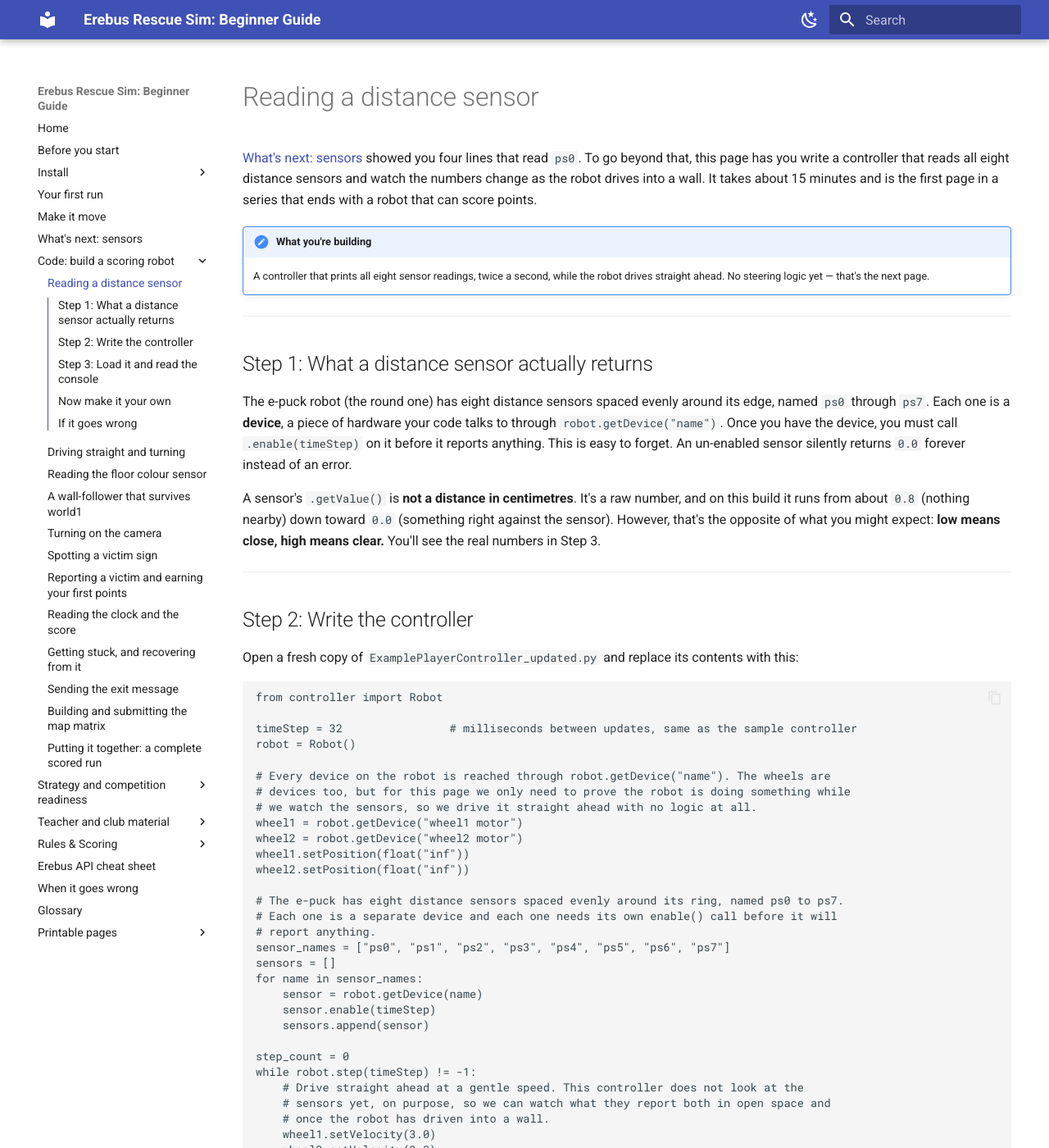
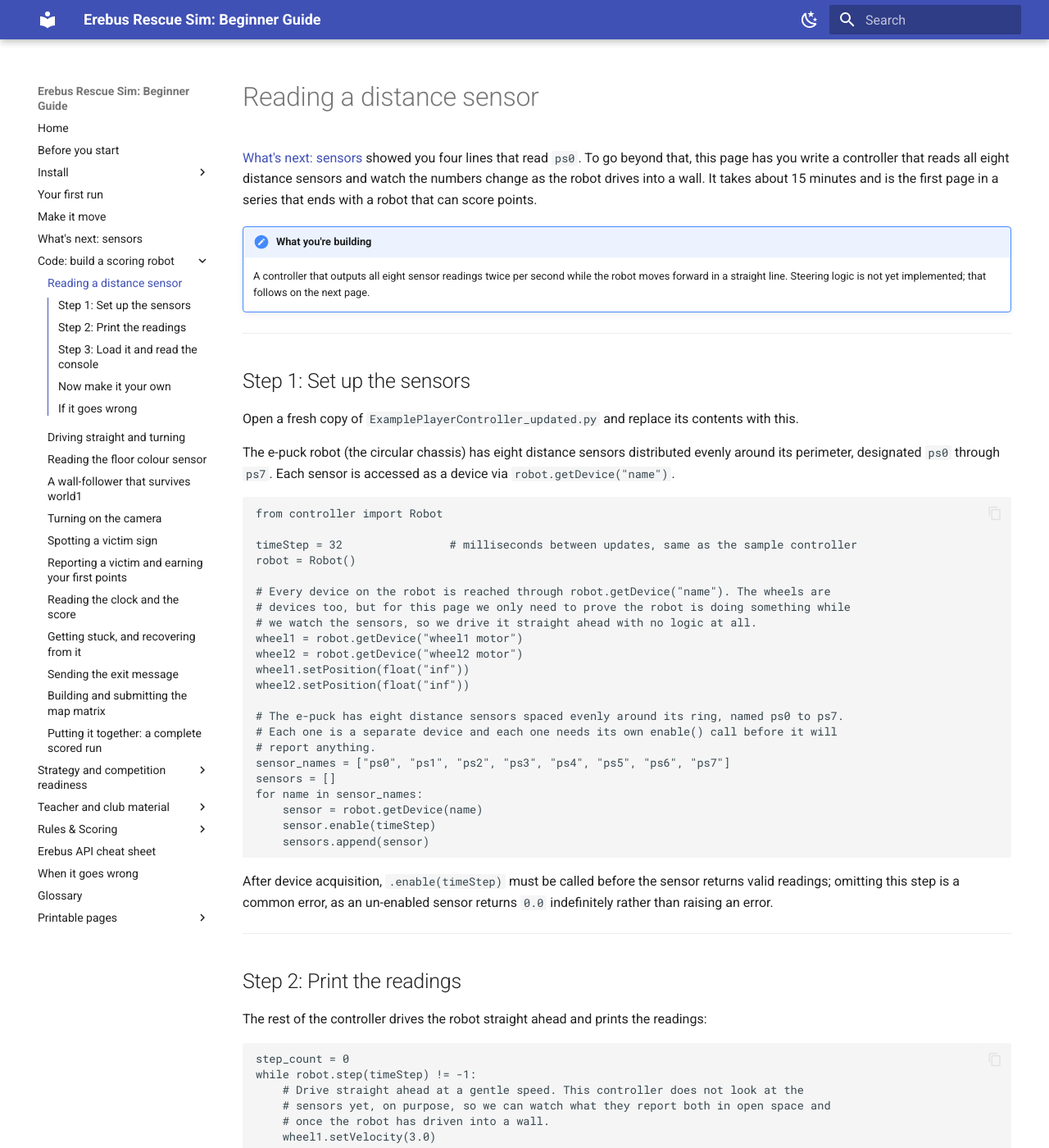
Before and after one commit to talkingj/rcja-rescue-sim-resources, an MkDocs documentation site: the page built from docs/code-sensors.md, in a window 1280 px wide and 1400 px high. Shown: the whole window at 82% size. Built offline with MkDocs 1.6.1 and Material for MkDocs 9.7.7, drawn with Linux system fonts in a browser that asks for light colours; some of the changed text lies outside the part shown.

Commit message:
code-sensors: apply author's rewrite, intertwine explanation with code
Per author review: replace "What you're building" note with exact
rewrite ("outputs all eight sensor readings twice per second..."),
and split the controller into two annotated chunks so the sensor
explanation and the code alternate (less scary than one 38-line block).

Structure: Step 1 Set up the sensors (device acquisition + enable),
Step 2 Print the readings (drive loop + getValue), Step 3 unchanged
so the author's "shown in Step 3" reference stays correct.

Expected style_check FAILs (deliberate, gate limitation):
- code block dropped or altered: single block split into two verbatim
  halves at the author's request
- link or image dropped: code-sensors.md#step-2-write-the-controller
  repointed to #step-1-set-up-the-sensors in workshop-sensors.md
  (heading renamed; mkdocs build --strict clean)

````diff
--- a/docs/code-sensors.md
+++ b/docs/code-sensors.md
@@ -6,29 +6,19 @@ watch the numbers change as the robot drives into a wall. It takes about 15 minu
 page in a series that ends with a robot that can score points.
 
 !!! note "What you're building"
-    A controller that prints all eight sensor readings, twice a second, while the robot drives
-    straight ahead. No steering logic yet — that's the next page.
+    A controller that outputs all eight sensor readings twice per second while the robot moves
+    forward in a straight line. Steering logic is not yet implemented; that follows on the next
+    page.
 
 ---
 
-## Step 1: What a distance sensor actually returns
+## Step 1: Set up the sensors
 
-The e-puck robot (the round one) has eight distance sensors spaced evenly around its edge, named
-`ps0` through `ps7`. Each one is a **device**, a piece of hardware your code talks to through
-`robot.getDevice("name")`. Once you have the device, you must call `.enable(timeStep)` on it before
-it reports anything. This is easy to forget. An un-enabled sensor silently returns `0.0` forever
-instead of an error.
+Open a fresh copy of `ExamplePlayerController_updated.py` and replace its contents with this.
 
-A sensor's `.getValue()` is **not a distance in centimetres**. It's a raw number, and on this build
-it runs from about `0.8` (nothing nearby) down toward `0.0` (something right against the sensor).
-However, that's the opposite of what you might expect: **low means close, high means clear.** You'll
-see the real numbers in Step 3.
-
----
-
-## Step 2: Write the controller
-
-Open a fresh copy of `ExamplePlayerController_updated.py` and replace its contents with this:
+The e-puck robot (the circular chassis) has eight distance sensors distributed evenly around its
+perimeter, designated `ps0` through `ps7`. Each sensor is accessed as a device via
+`robot.getDevice("name")`.
 
 ```python
 from controller import Robot
@@ -53,7 +43,19 @@ for name in sensor_names:
     sensor = robot.getDevice(name)
     sensor.enable(timeStep)
     sensors.append(sensor)
+```
 
+After device acquisition, `.enable(timeStep)` must be called before the sensor returns valid
+readings; omitting this step is a common error, as an un-enabled sensor returns `0.0` indefinitely
+rather than raising an error.
+
+---
+
+## Step 2: Print the readings
+
+The rest of the controller drives the robot straight ahead and prints the readings:
+
+```python
 step_count = 0
 while robot.step(timeStep) != -1:
     # Drive straight ahead at a gentle speed. This controller does not look at the
@@ -68,6 +70,11 @@ while robot.step(timeStep) != -1:
                     for name, sensor in zip(sensor_names, sensors)}
         print(readings)
 ```
+
+The value returned by `.getValue()` is a raw sensor reading, not a distance in centimetres. On this
+build, values range from approximately `0.8` (no nearby obstacle) to `0.0` (obstacle in direct
+contact with the sensor). Note that this is an inverse relationship: low values indicate proximity,
+high values indicate clearance. Actual output values are shown in Step 3.
 
 Save it. Every device this page uses (`wheel1 motor`, `wheel2 motor`, `ps0`–`ps7`) is already
 named on the robot, so you don't need to change anything in Webots itself.
--- a/docs/workshop-sensors.md
+++ b/docs/workshop-sensors.md
@@ -59,7 +59,7 @@ which is the whole point of Activity 1.
 
 **Objective:** get real `ps0`-`ps7` readings and find the near/far threshold for yourself.
 
-Have each pair adapt [the sensors page's controller](code-sensors.md#step-2-write-the-controller):
+Have each pair adapt [the sensors page's controller](code-sensors.md#step-1-set-up-the-sensors):
 read all eight sensors every step, print them, and drive the robot into a wall (`wheel1.setVelocity`
 / `wheel2.setVelocity` at a small positive value is enough, steering isn't the point here).
 
````
